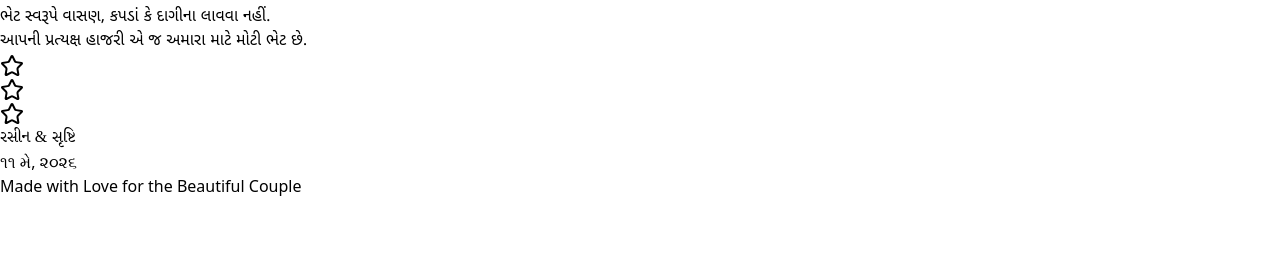
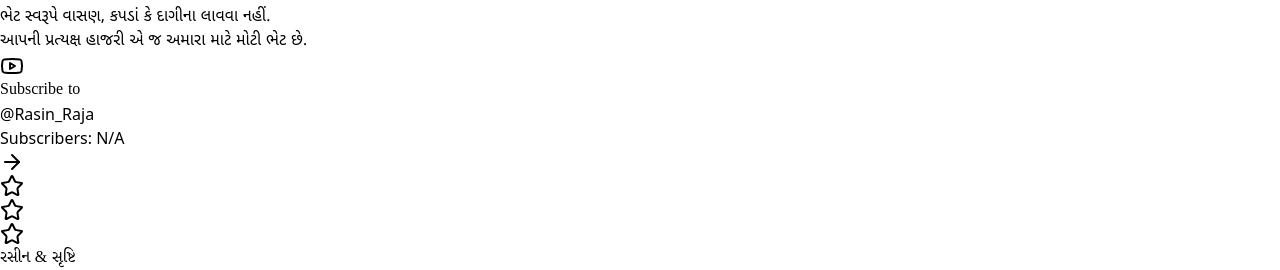
Before and after one commit to mehulkatara/Wedding-Website, a React (Vite) app: page / in a window 1280 px wide. Shown: the part 5468-5738 px from the top of the page. Before the commit the page ends 5666 px from the top, so only its background shows below. Built offline with nearby package versions, Linux system fonts and the light colour scheme; no server answers.

Commit message:
chore: add package.json for Vite dependency with module type

```diff
--- a/src/App.jsx
+++ b/src/App.jsx
@@ -1,5 +1,5 @@
 import React, { useState, useEffect } from 'react';
-import { Calendar, MapPin, Phone, Heart, Gift, Clock, Music, Users, Star, ArrowRight, ChevronRight } from 'lucide-react';
+import { Calendar, MapPin, Phone, Heart, Gift, Clock, Music, Users, Star, ArrowRight, ChevronRight, Youtube } from 'lucide-react';
 
 export default function App() {
   const [timeLeft, setTimeLeft] = useState({
@@ -8,6 +8,8 @@ export default function App() {
     minutes: 0,
     seconds: 0
   });
+
+  const [subscriberCount, setSubscriberCount] = useState(null);
 
   // Countdown timer logic to May 11, 2026
   useEffect(() => {
@@ -30,6 +32,42 @@ export default function App() {
     calculateTimeLeft();
     const timer = setInterval(calculateTimeLeft, 1000);
     return () => clearInterval(timer);
+  }, []);
+
+  // Fetch YouTube subscriber count
+  useEffect(() => {
+    const fetchSubscriberCount = async () => {
+      try {
+        const apiKey = import.meta.env.VITE_YOUTUBE_API_KEY;
+        const handle = 'Rasin_Raja';
+
+        // First, search for the channel to get channel ID
+        const searchResponse = await fetch(
+          `https://www.googleapis.com/youtube/v3/search?part=snippet&q=@${handle}&type=channel&key=${apiKey}`
+        );
+        const searchData = await searchResponse.json();
+
+        if (searchData.items && searchData.items.length > 0) {
+          const channelId = searchData.items[0].snippet.channelId;
+
+          // Now get channel statistics
+          const statsResponse = await fetch(
+            `https://www.googleapis.com/youtube/v3/channels?part=statistics&id=${channelId}&key=${apiKey}`
+          );
+          const statsData = await statsResponse.json();
+
+          if (statsData.items && statsData.items.length > 0) {
+            const count = parseInt(statsData.items[0].statistics.subscriberCount);
+            setSubscriberCount(count.toLocaleString()); // Format with commas
+          }
+        }
+      } catch (error) {
+        console.error('Error fetching subscriber count:', error);
+        setSubscriberCount('N/A');
+      }
+    };
+
+    fetchSubscriberCount();
   }, []);
 
   const events = [
@@ -431,6 +469,28 @@ export default function App() {
         </div>
       </section>
 
+      {/* YouTube Subscribe Section */}
+      <section className="py-16 px-4 bg-[#E89F95] text-white">
+        <div className="max-w-3xl mx-auto text-center">
+          <a
+            href="https://www.youtube.com/@Rasin_Raja?sub_confirmation=1"
+            target="_blank"
+            rel="noreferrer"
+            className="inline-flex flex-col items-center gap-4 bg-white text-[#E89F95] px-12 py-10 rounded-[40px] font-bold hover:bg-gray-100 transition-all shadow-lg"
+          >
+            <Youtube className="w-12 h-12" />
+            <div className="text-center">
+              <p className="text-sm font-serif-gujarati mb-2">Subscribe to</p>
+              <p className="text-3xl font-bold">@Rasin_Raja</p>
+              {subscriberCount && (
+                <p className="text-sm mt-3 opacity-75">Subscribers: {subscriberCount}</p>
+              )}
+            </div>
+            <ArrowRight className="w-6 h-6 mt-2" />
+          </a>
+        </div>
+      </section>
+
       {/* Footer */}
       <footer className="py-16 px-4 bg-[#4A4A4A] text-white text-center">
         <div className="max-w-2xl mx-auto">
```
Also changed, not shown: 1 other file (tests, documents, lock files or other folders).
